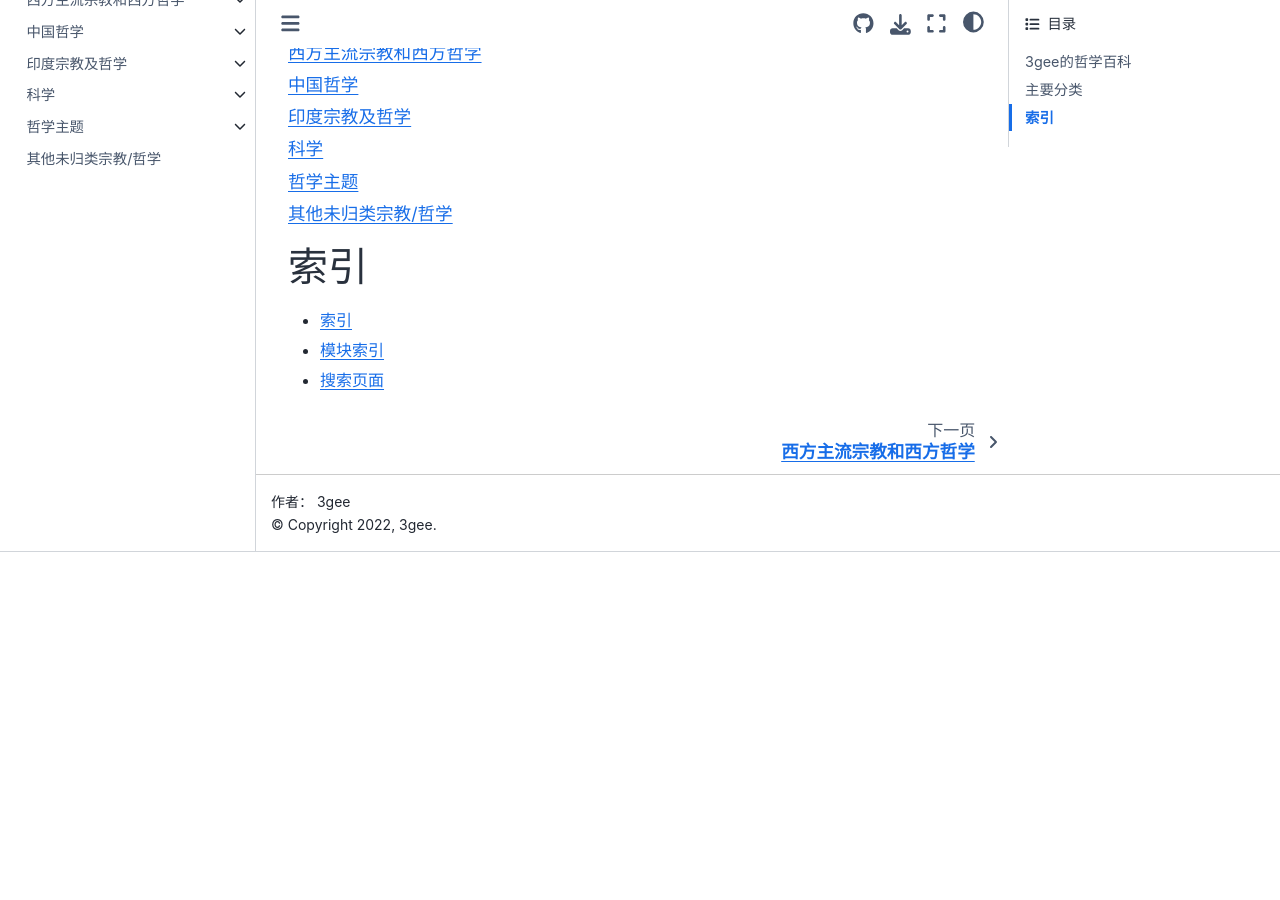
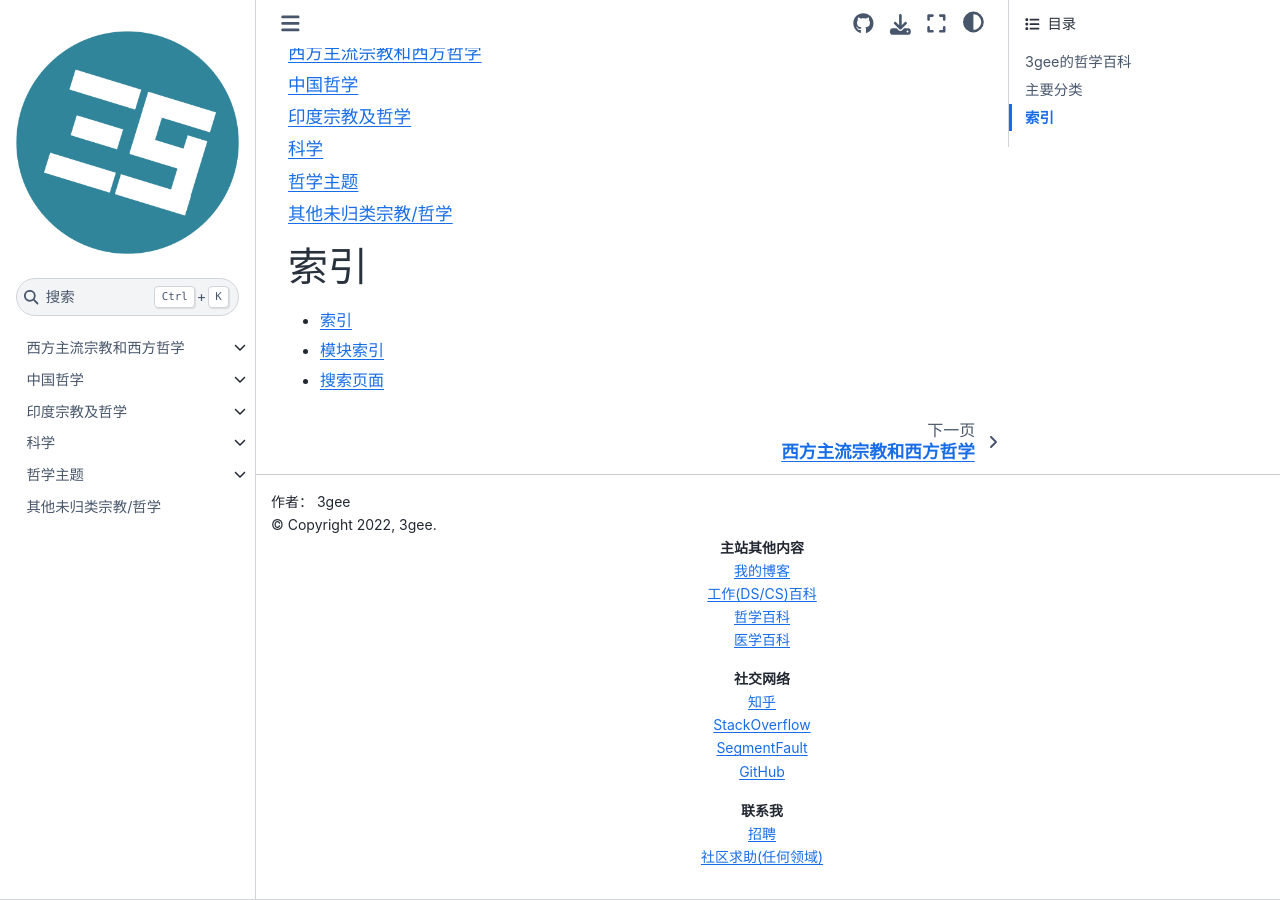
Before and after one commit to threecifanggen/philosophia-wiki, a Sphinx documentation site: the page built from home/source/index.rst, in a window 1280 px wide and 900 px high, scrolled down 620 px. Built offline with Sphinx 7.4.7 and the Sphinx Book theme 1.1.4, drawn with Linux system fonts in a browser that asks for light colours; pages that are not in the unit, such as notebooks, are missing from menus; before the commit the page ends 1172 px from its top, so only the background shows below that.

Commit message:
增加footer

```diff
--- a/home/source/conf.py
+++ b/home/source/conf.py
@@ -63,10 +63,44 @@
 #
 html_theme = 'sphinx_book_theme'
 
+footer_html = """\
+<div class="container" id="footer-nav">
+<div class="row">
+<div class="col">
+    <p style="text-align: center"><b>主站其他内容</b></p>
+    <ul style="list-style-type: none; text-align: center; padding: 0;">
+    <li><a href="https://blog.3gee.me/">我的博客<a></li>
+    <li><a href="https://workwiki.3gee.me/">工作(DS/CS)百科<a></li>
+    <li><a href="https://philosophia.3gee.me/">哲学百科<a></li>
+    <li><a href="https://medicine.3gee.me/">医学百科<a></li>
+    </ul>
+</div>
+<div class="col">
+    <p style="text-align: center"><b>社交网络</b></p>
+    <ul style="list-style-type: none; text-align: center; padding: 0;">
+    <li><a href="https://www.zhihu.com/people/huang-bao-chen">知乎<a></li>
+    <li><a href="https://stackoverflow.com/users/5387442/huang-baochen">StackOverflow<a></li>
+    <li><a href="https://segmentfault.com/u/sancifanggen">SegmentFault<a></li>
+    <li><a href="https://github.com/threecifanggen">GitHub<a></li>
+    <ul>
+</div>
+<div class="col">
+    <p style="text-align: center"><b>联系我</b></p>
+    <ul style="list-style-type: none; text-align: center; padding: 0;">
+    <li><a href="mailto:cube.root.huang+job@gmail.com">招聘<a></li>
+    <li><a href="mailto:cube.root.huang+ask@gmail.com">社区求助(任何领域)<a></li>
+    <ul>
+</div>
+</div></div>
+"""
+
 html_theme_options = {
     'repository_url' : 'https://github.com/threecifanggen/philosophia-wiki',
     "use_repository_button": True,
     "show_navbar_depth": 1,
+    "use_fullscreen_button": True,
+    "extra_footer": footer_html,
+    "extra_navbar": '<p><b><a href="https://3gee.me">主站点</a></b><br/><b><a href="#footer-nav">页末导航</a></b></p>',
     # 'extra_scripts': ['_static/test.js']
 }
 
```
